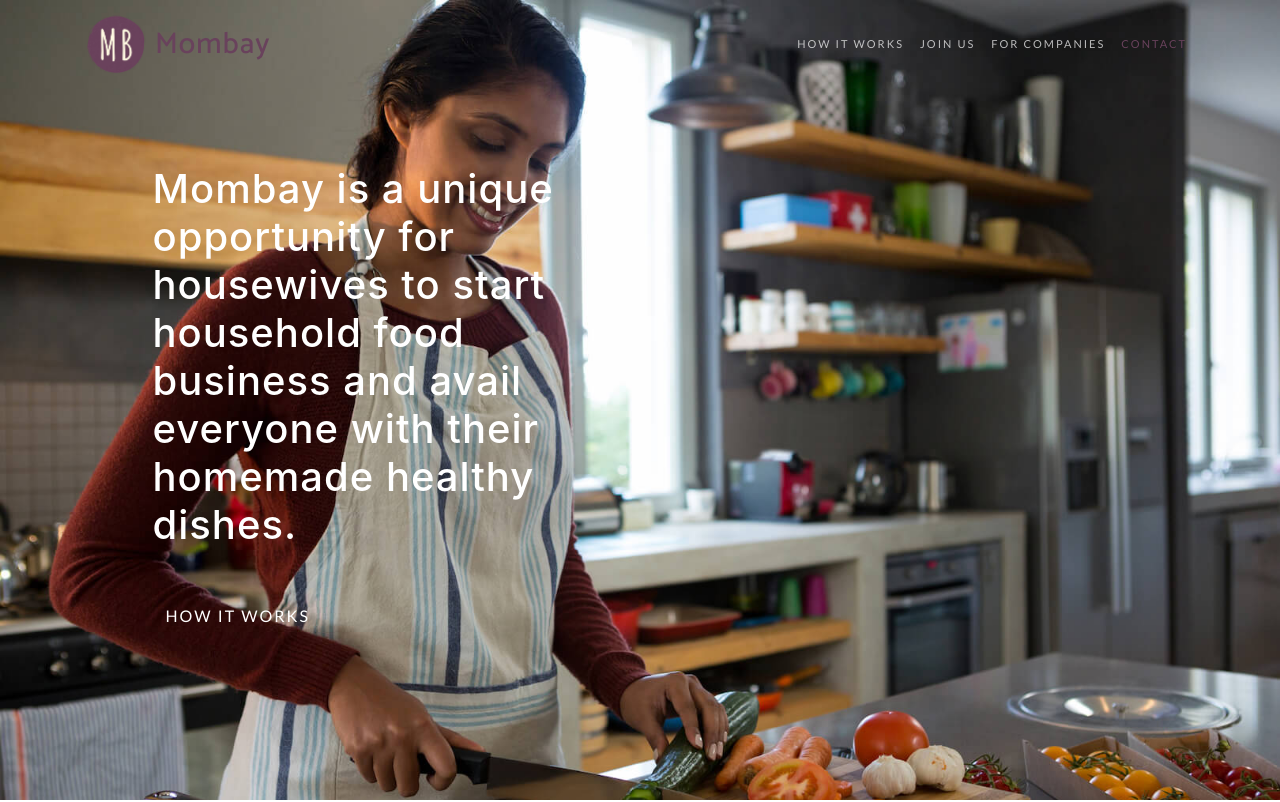
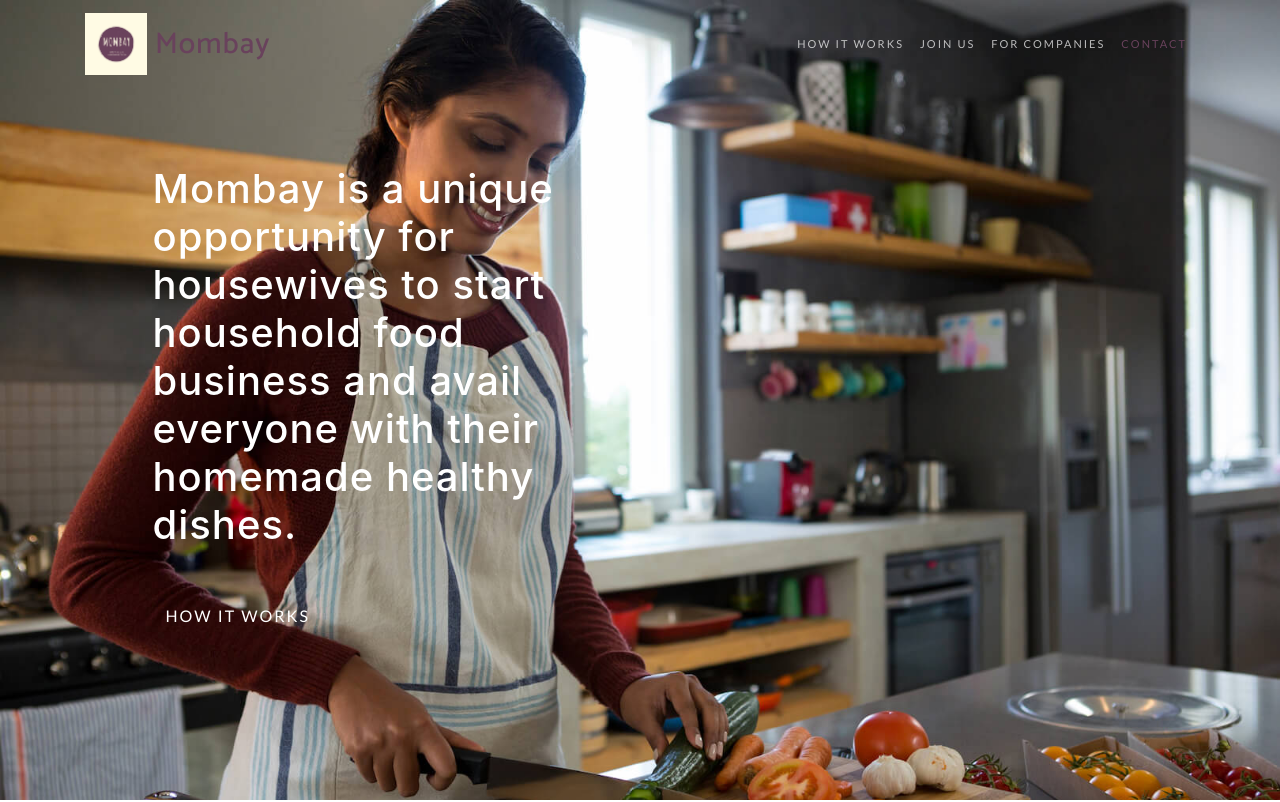
Before and after one commit to MombayHospitality/MombayHospitality.github.io, a website with bundled scripts: page index.html in a window 1280 px wide. Shown: the top 802 px of the page. Built offline with nearby package versions, Linux system fonts and the light colour scheme; a web font is replaced by a local one.

Commit message:
Icon changed

```diff
--- a/index.html
+++ b/index.html
@@ -42,7 +42,7 @@
     <nav class="navbar navbar-expand-lg navbar-light fixed-top" id="mainNav">
       <div class="container">
         <a class="navbar-brand js-scroll-trigger" href="#page-top">
-          <img src="img/Icon.png" width="62px"></img>
+          <img src="img/Logo.PNG" width="62px"></img>
           <span style="vertical-align: text-bottom;">Mombay</span>
         </a>
         <button class="navbar-toggler navbar-toggler-right" type="button" data-toggle="collapse" data-target="#navbarResponsive" aria-controls="navbarResponsive" aria-expanded="false" aria-label="Toggle navigation">
```
